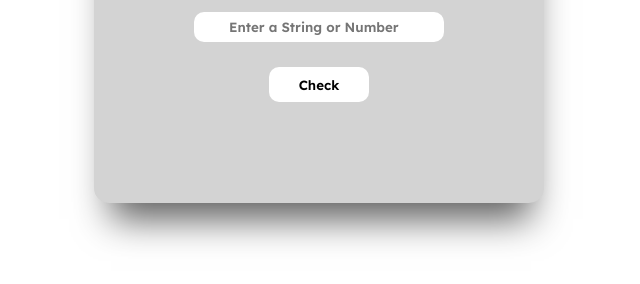
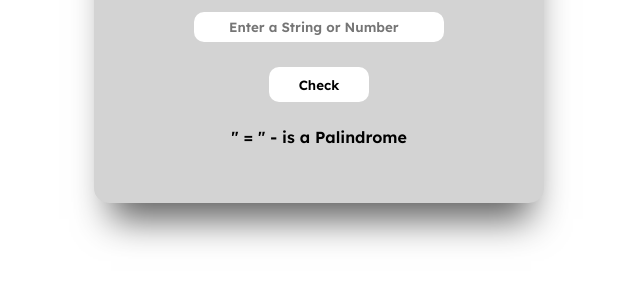
Before and after one commit to msboffl/Palindrome-Checker, a website: page public/index.html in a window 1280 px wide. Both pictures are taken after a click on the button "Check". Shown: the part 372-656 px from the top of the page, without its empty margins (321-961 px from the left). Drawn offline with Linux system fonts and the light colour scheme.

Commit message:
.Palindrome checker

```diff
--- a/public/css/style.css
+++ b/public/css/style.css
@@ -47,4 +47,8 @@ input {
     background: #fff;
     border: none;
     border-radius: 10px;
+    cursor: pointer;
 }
+.output-text {
+    margin-top: 25px;
+}
--- a/public/index.html
+++ b/public/index.html
@@ -17,6 +17,7 @@
             <input type="text" placeholder="Enter a String or Number" id="input">
         </div>
         <button class="btn">Check</button>
+        <div class="output-text"></div>
     </div>
    <script src="./js/script.js"></script>
 </body>
--- a/public/js/script.js
+++ b/public/js/script.js
@@ -1,2 +1,27 @@
 const inputValue = document.querySelector('input');
 const btnCheck = document.querySelector('button');
+
+btnCheck.addEventListener('click', (event) => {
+
+    const inputWord = inputValue.value.toLocaleLowerCase();
+    console.log(inputWord);
+
+    const string = inputWord.split("");
+
+
+    const revArray = string.reverse();
+    console.log(revArray);
+
+    const joinArray = revArray.join("");
+    console.log(joinArray);
+
+    if(inputWord == joinArray){
+    document.querySelector('.output-text').innerHTML = `
+    "${inputWord} = ${joinArray}" - is a Palindrome `;
+
+    }
+    else {
+        document.querySelector('.output-text').innerHTML = `
+        "${inputWord} = ${joinArray}" - is not Palindrome `;
+    }
+})
```
